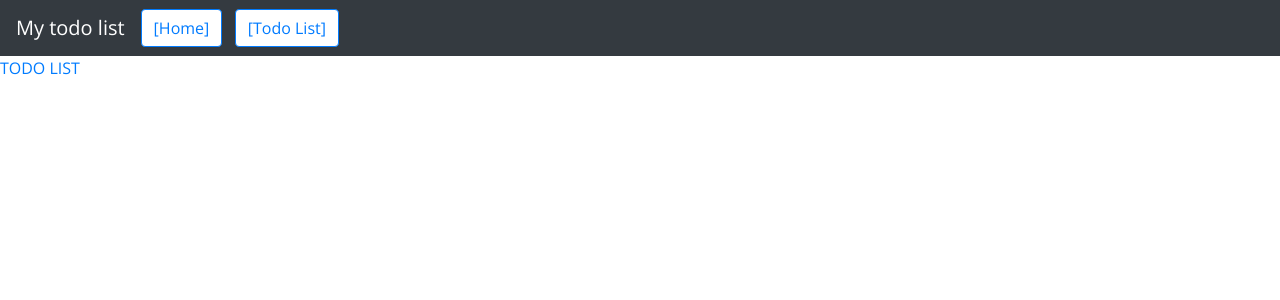
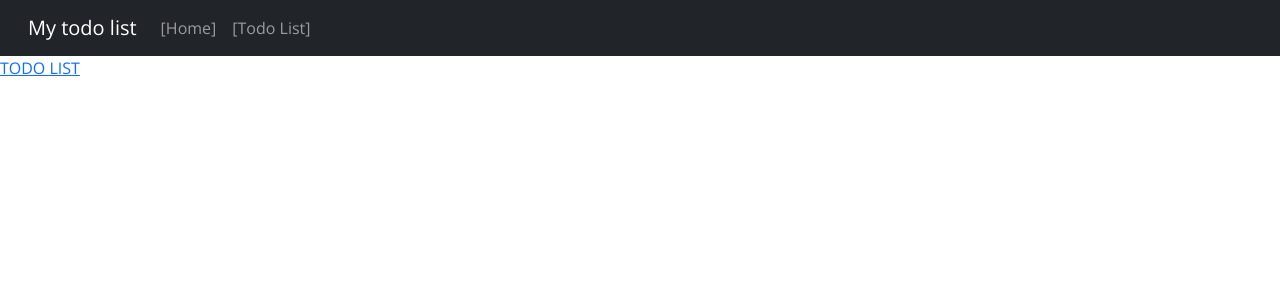
Before and after one commit to mrariel2011/TodoList, a Django app: page / in a window 1280 px wide. Shown: the top 300 px of the page. Run offline with Django 3.2, Linux system fonts and the light colour scheme; some libraries are stand-ins or nearby versions.

Commit message:
Atualiza Navbar e Bootstrap link

```diff
--- a/theme/templates/theme/bootstrap.html
+++ b/theme/templates/theme/bootstrap.html
@@ -14,6 +14,8 @@
     {% block css %}
     <!-- Bootstrap -->
     <link rel="stylesheet" href="https://stackpath.bootstrapcdn.com/bootstrap/4.3.1/css/bootstrap.min.css" integrity="sha384-ggOyR0iXCbMQv3Xipma34MD+dH/1fQ784/j6cY/iJTQUOhcWr7x9JvoRxT2MZw1T" crossorigin="anonymous" />
+    <link href="https://cdn.jsdelivr.net/npm/bootstrap@5.1.3/dist/css/bootstrap.min.css" rel="stylesheet" integrity="sha384-1BmE4kWBq78iYhFldvKuhfTAU6auU8tT94WrHftjDbrCEXSU1oBoqyl2QvZ6jIW3" crossorigin="anonymous">
+
     <!-- Google Fonts -->
     <link rel="stylesheet" href="https://fonts.googleapis.com/css?family=Open+Sans:300,300i,400,400i,600,600i,700,700i|Nunito:300,300i,400,400i,600,600i,700,700i|Poppins:300,300i,400,400i,500,500i,600,600i,700,700i" />
     <!-- Custom local style -->
@@ -28,22 +30,28 @@
     {% block jstop %}
     <script src="https://code.jquery.com/jquery-3.3.1.slim.min.js" integrity="sha384-q8i/X+965DzO0rT7abK41JStQIAqVgRVzpbzo5smXKp4YfRvH+8abtTE1Pi6jizo" crossorigin="anonymous"></script>
     <script src="https://stackpath.bootstrapcdn.com/bootstrap/4.3.1/js/bootstrap.min.js" integrity="sha384-JjSmVgyd0p3pXB1rRibZUAYoIIy6OrQ6VrjIEaFf/nJGzIxFDsf4x0xIM+B07jRM" crossorigin="anonymous"></script>
+    <script src="https://cdn.jsdelivr.net/npm/bootstrap@5.1.3/dist/js/bootstrap.bundle.min.js" integrity="sha384-ka7Sk0Gln4gmtz2MlQnikT1wXgYsOg+OMhuP+IlRH9sENBO0LRn5q+8nbTov4+1p" crossorigin="anonymous"></script>
     {% endblock jstop %}
 
-    <nav class="navbar sticky-top navbar-expand-lg navbar-dark bg-dark" position: fixed>
+
+    <nav class="navbar navbar-expand-lg navbar-dark bg-dark sticky-top" position: fixed>
+      <div class="container-fluid">
         <a class="navbar-brand" href="/#">My todo list</a>
-        <button class="navbar-toggler" type="button" data-toggle="collapse" data-target="#navbarSupportedContent" aria-controls="navbarSupportedContent" aria-expanded="false" aria-label="Toggle navigation">
+        <button class="navbar-toggler" type="button" data-bs-toggle="collapse" data-bs-target="#navbarSupportedContent" aria-controls="navbarSupportedContent" aria-expanded="false" aria-label="Toggle navigation">
           <span class="navbar-toggler-icon"></span>
         </button>
-
-        <a class="btn btn-outline-primary" href="/" role="button" style="background-color: white; color: light-blue;">
-        [Home]</a> &nbsp;&nbsp;&nbsp;
-
-        <a class="btn btn-outline-primary" href="/tasks" role="button" style="background-color: white; color: light-blue">
-        [Todo List]</a>
-        </button>
+        <div class="collapse navbar-collapse" id="navbarSupportedContent">
+          <ul class="navbar-nav">
+            <li class="nav-item">
+              <a class="nav-link " href="/#">[Home]</a>
+            </li>
+            <li class="nav-item">
+              <a class="nav-link" href="/tasks">[Todo List]</a>
+            </li>
+          </ul>
+        </div>
+      </div>
     </nav>
-
 
       {% block content %}
 
```
